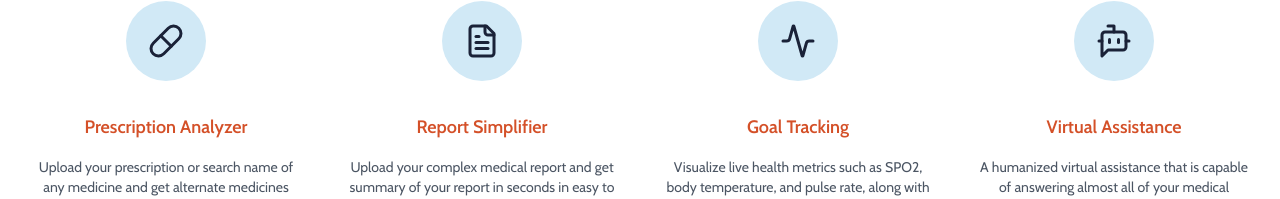
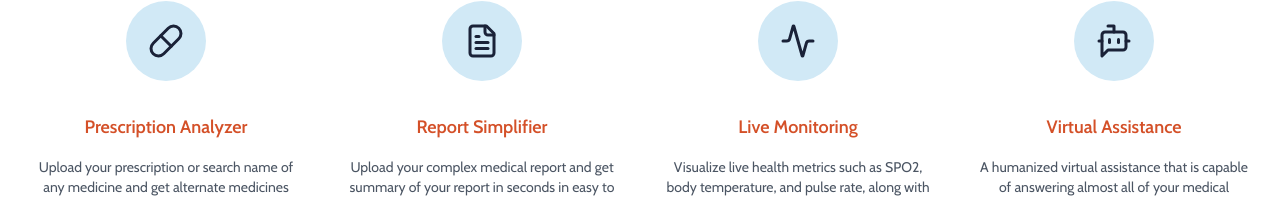
Before and after one commit to Rudalph/MediSense, a Next.js app: page / in a window 1280 px wide. Shown: the part 1375-1574 px from the top of the page. Built offline with nearby package versions, Linux system fonts and the light colour scheme.

Commit message:
home page text updates

```diff
--- a/Components/Features.jsx
+++ b/Components/Features.jsx
@@ -53,7 +53,7 @@ export default function Features() {
           <div className="mx-auto flex h-20 w-20 items-center justify-center rounded-full bg-[#D1E9F6]">
             <Activity className="h-9 w-9 text-[#1A2238]" />
           </div>
-          <h3 className="mt-8 text-lg font-semibold text-[#D45028]">Goal Tracking</h3>
+          <h3 className="mt-8 text-lg font-semibold text-[#D45028]">Live Monitoring</h3>
           <p className="mt-4 text-sm text-gray-600">
           Visualize live health metrics such as SPO2, body temperature, and pulse rate, along with historical trends. Receive personalized doctor consultation suggestions and AI-driven health recommendations.
           </p>
```
